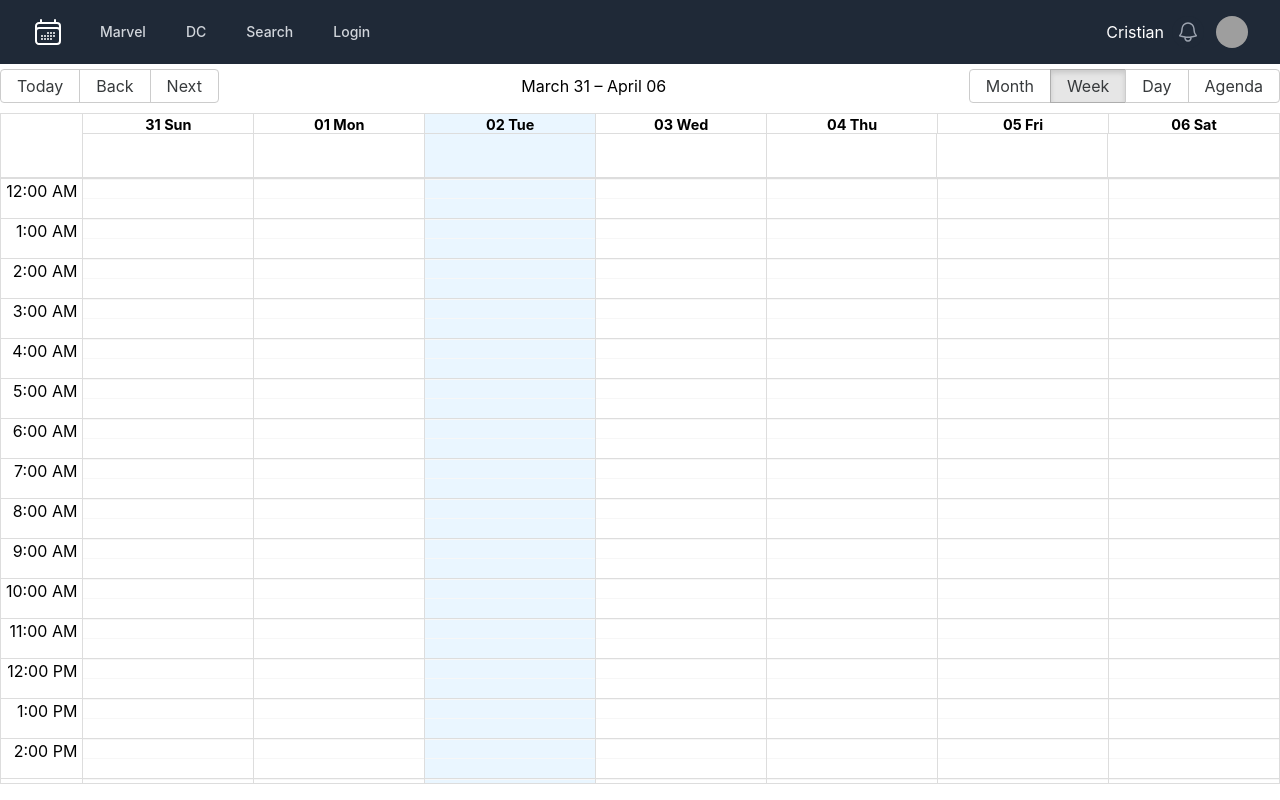
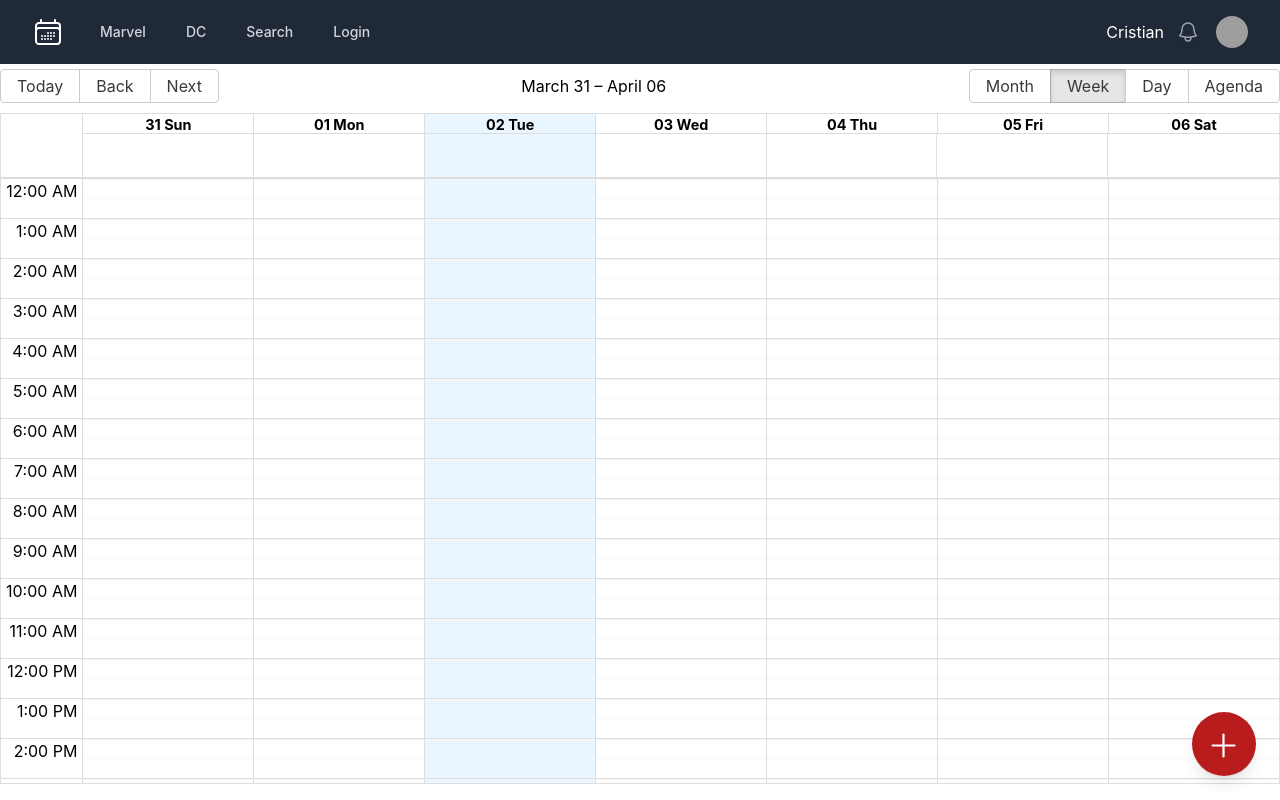
Before and after one commit to CristianRP/calendar-app, a React (Vite) app: page / in a window 1280 px wide. Built offline with nearby package versions, Linux system fonts and the light colour scheme; grey boxes are pictures that could not be loaded.

Commit message:
feat: Add FabAddNew component and add slice to create a new empty event

```diff
--- /dev/null
+++ b/src/calendar/components/FabAddNew.tsx
@@ -0,0 +1,37 @@
+import { PlusIcon } from '@heroicons/react/24/outline'
+import { useUiStore } from '../../hooks'
+import { useCalendarStore } from '../../hooks/useCalendarStore';
+import { TCalendarEvent } from '../../store';
+import { addHours } from 'date-fns';
+
+const templateEvent: TCalendarEvent = {
+  title: '',
+  notes: '',
+  start: new Date(),
+  end: addHours(new Date(), 2),
+  bgColor: '#fafafa',
+  resource: {
+    _id: 123,
+    name: 'Cristian',
+  }
+}
+
+export const FabAddNew = () => {
+
+  const { openDateModal } = useUiStore();
+  const { onSetActiveEvent } = useCalendarStore();
+
+  const handleClickNew = () => {
+    onSetActiveEvent(templateEvent);
+    openDateModal();
+  }
+
+  return (
+    <button
+      className='rounded-full bottom-6 bg-red-700 text-3xl p-6 fixed right-6 shadow-lg w-16 h-16'
+      onClick={ handleClickNew }
+    >
+      <PlusIcon width={35} height={35} className='text-white ml-[-60%] mt-[-50%]' />
+    </button>
+  )
+}
--- a/src/calendar/index.ts
+++ b/src/calendar/index.ts
@@ -1,5 +1,6 @@
 export * from './components/Navbar';
 export * from './components/CalendarModal';
 export * from './components/CalendarEvent';
+export * from './components/FabAddNew';
 
 export * from './pages/CalendarPage';
--- a/src/calendar/pages/CalendarPage.tsx
+++ b/src/calendar/pages/CalendarPage.tsx
@@ -1,6 +1,6 @@
 import { Calendar, View } from 'react-big-calendar';
 
-import { CalendarEvent, CalendarModal, Navbar } from '..'
+import { CalendarEvent, CalendarModal, FabAddNew, Navbar } from '..'
 import { localizer } from '../../helpers';
 
 import 'react-big-calendar/lib/css/react-big-calendar.css';
@@ -64,6 +64,8 @@ export const CalendarPage = () => {
       />
 
       <CalendarModal />
+
+      <FabAddNew />
     </>
   )
 }
--- a/src/store/calendar/calendarSlice.ts
+++ b/src/store/calendar/calendarSlice.ts
@@ -20,7 +20,7 @@ interface Resource {
 }
 
 export type TCalendarEvent = {
-  _id: string;
+  _id?: string;
   title: string;
   notes: string;
   start: Date;
```
